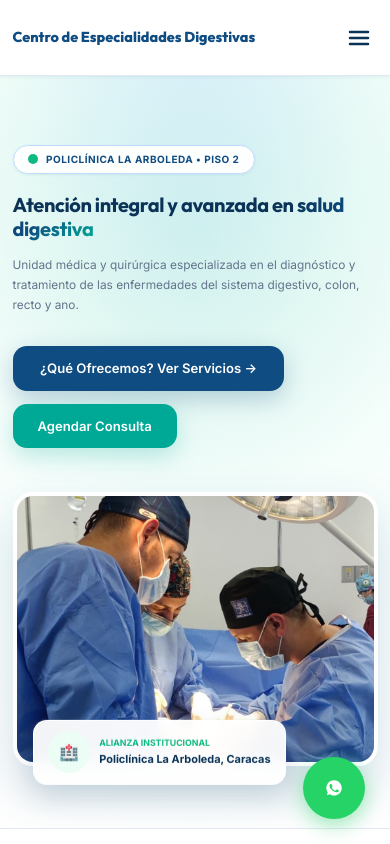
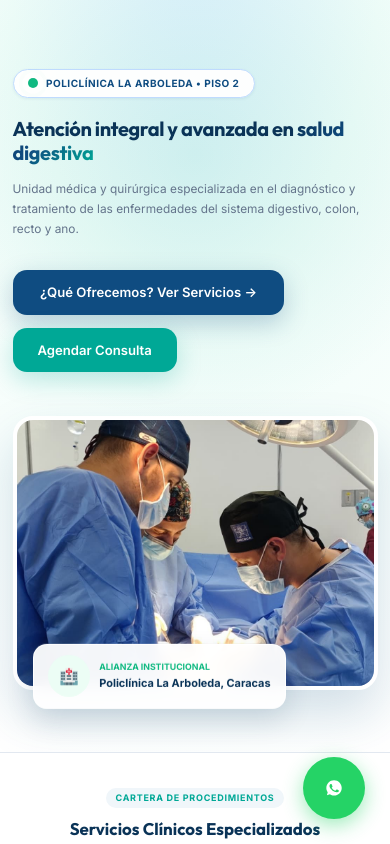
Before and after one commit to luisge12/COMEDVEN, a Next.js app: page / in a window 390 px wide. Shown: the top 844 px of the page. Built offline with nearby package versions, Linux system fonts and the light colour scheme.

Commit message:
Ocultar header por completo en pantallas medianas y pequenas

```diff
--- a/src/app/globals.css
+++ b/src/app/globals.css
@@ -471,17 +471,8 @@ html {
    ========================================================================= */
 
 @media (max-width: 1024px) {
-  /* Ocultar barra superior de contacto */
-  .top-bar-contact {
-    display: none !important;
-  }
-
-  /* Alternar visibilidad de navegación */
-  .mobile-nav-toggle {
-    display: flex !important;
-  }
-
-  .desktop-nav {
+  /* Ocultar header por completo en pantallas medianas y pequeñas */
+  .site-header, header {
     display: none !important;
   }
 
--- a/src/components/Navbar.tsx
+++ b/src/components/Navbar.tsx
@@ -20,7 +20,9 @@ export default function Navbar() {
   return (
     <>
       {/* Header Fijo */}
-      <header style={{
+      <header
+        className="site-header"
+        style={{
           position: 'sticky',
           top: 0,
           zIndex: 100,
@@ -28,7 +30,8 @@ export default function Navbar() {
           backdropFilter: 'blur(10px)',
           borderBottom: '1px solid var(--color-border)',
           boxShadow: 'var(--shadow-sm)'
-      }}>
+        }}
+      >
         <div className="container navbar-container" style={{ display: 'flex', alignItems: 'center', justifyContent: 'space-between', height: '75px' }}>
 
           {/* Logotipo */}
```
Lines whose indentation alone changed are shown as unchanged.
